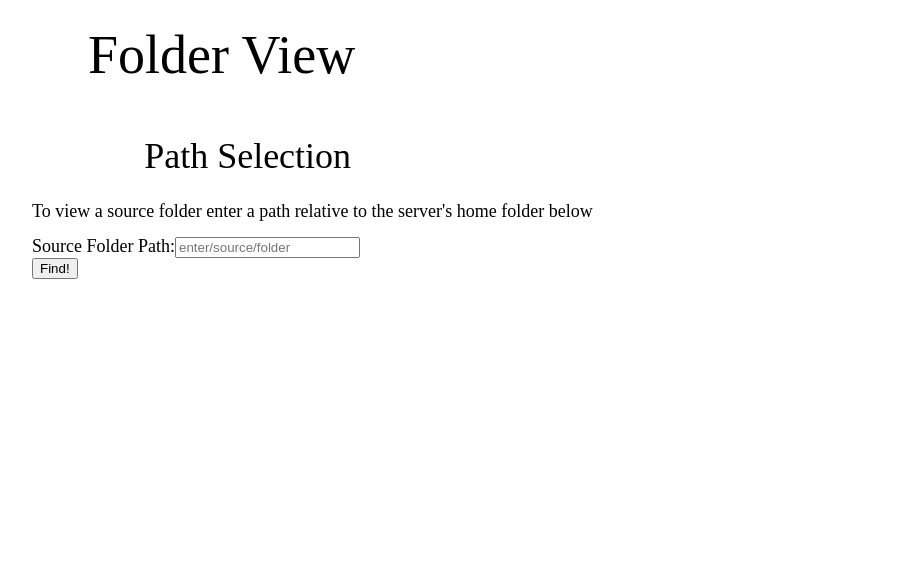
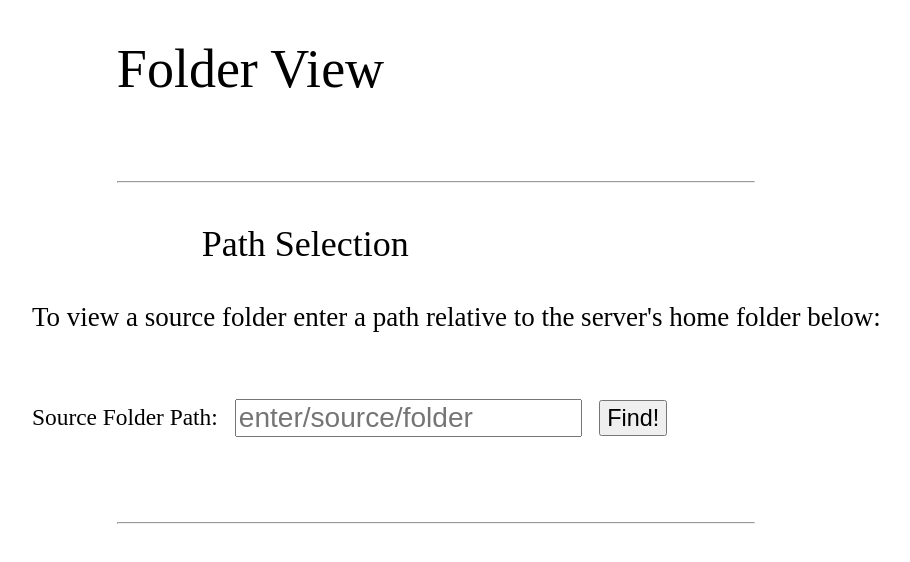
Before and after one commit to M-delRio/Directory-Explorer-Dashboard, a React (Create React App) app: page / in a window 1280 px wide. Shown: the top 562 px of the page, without its empty margins (32-942 px from the left). Built offline with nearby package versions, Linux system fonts and the light colour scheme.

Commit message:
css refactor

```diff
--- a/src/components/App.jsx
+++ b/src/components/App.jsx
@@ -1,6 +1,6 @@
 import React from 'react';
-import { useState, useEffect } from "react";
-import { Switch, Route, BrowserRouter, Redirect } from "react-router-dom";
+// import { useState, useEffect } from "react";
+import { Switch, Route, BrowserRouter } from "react-router-dom";
 import Header from "./Header";
 import Dashboard from "./dashboard/Dashboard";
 
--- a/src/components/dashboard/FolderDataContainer.jsx
+++ b/src/components/dashboard/FolderDataContainer.jsx
@@ -19,6 +19,8 @@ const FolderDataContainer = ({ fileCount, totalFileSize, files, subFolders }) =>
   };
 
   return (
+    <>
+      <hr></hr>
       <section className="folder_data">
         {fileCount !== undefined &&
           <>
@@ -51,6 +53,7 @@ const FolderDataContainer = ({ fileCount, totalFileSize, files, subFolders }) =>
           </>
         }
       </ section>
+    </>
   );
 }
 
--- a/src/components/dashboard/QueryPathForm.jsx
+++ b/src/components/dashboard/QueryPathForm.jsx
@@ -40,9 +40,11 @@ const QueryPathForm = ({ query, handleQuery, setQuery, handleContent }) => {
   };
 
   return (
+    <>
+      <hr></ hr>
       <section className="path_selection">
         <h2>Path Selection</h2>
-      <p>To view a source folder enter a path relative to the server's home folder below</p>
+        <p>To view a source folder enter a path relative to the server's home folder below:</p>
         <form
           className=""
           onSubmit={handleSubmit}>
@@ -66,6 +68,7 @@ const QueryPathForm = ({ query, handleQuery, setQuery, handleContent }) => {
           </div>
         </form >
       </section >
+    </>
   );
 }
 
--- a/src/stylesheets/index.css
+++ b/src/stylesheets/index.css
@@ -64,27 +64,61 @@ h1 {
   margin-top: 5%;
 }
 
+hr {
+  margin-top: 10%;
+  margin-left: 10%;
+  width: 75%;
+}
+
 h2 {
   outline: solid, 4px, red;
   font-size: 2em;
   margin-left: 20%;
   margin-bottom: 5%;
-  margin-top: 10%;
+  margin-top: 5%;
+}
+
+p {
+  font-size: 1.5em;
+  margin-bottom: 8%;
 }
 
 form {
+  font-size: 1.3em;
   margin-top: 3%;
 }
 
 .path_selection {
-  margin-top: 5%
+  margin-top: 5%;
+}
+
+.path_selection form {
+  display: flex;
+  align-items: center;
+}
+
+.path_selection label {
+  display: flex;
+  align-items: center;
+}
+
+.path_selection form input {
+  display: flex;
+  align-items: center;
+  font-size: 1.2em;
+  margin: 0 2%;
+  width: 40%;
+}
+
+.path_selection button{
+  font-size: 1em;
+  height: 36px;
 }
 
 .folder_data {
-  margin-top: 5%;
+  margin-top: 2%;
   display: flex;
   flex-direction: column;
-
 }
 
 .folder_data p {
```
Lines whose indentation alone changed are shown as unchanged.
